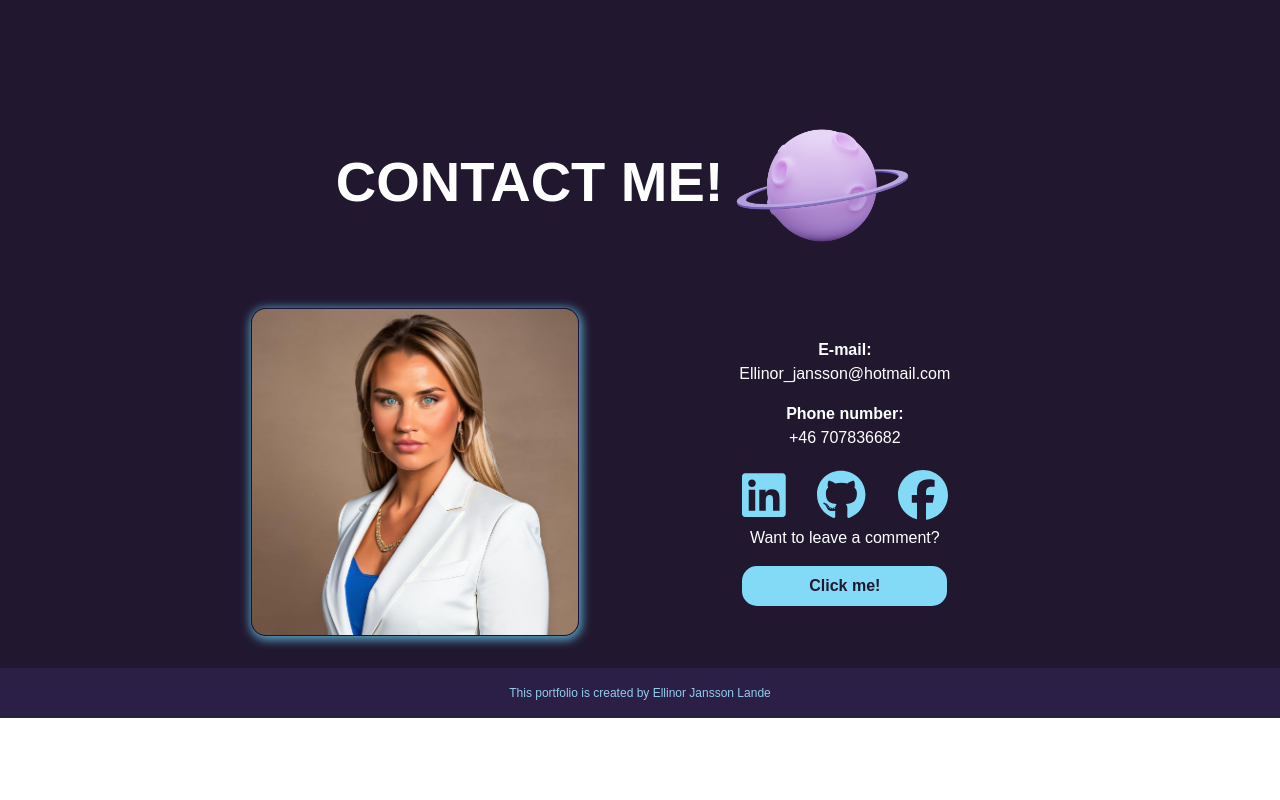
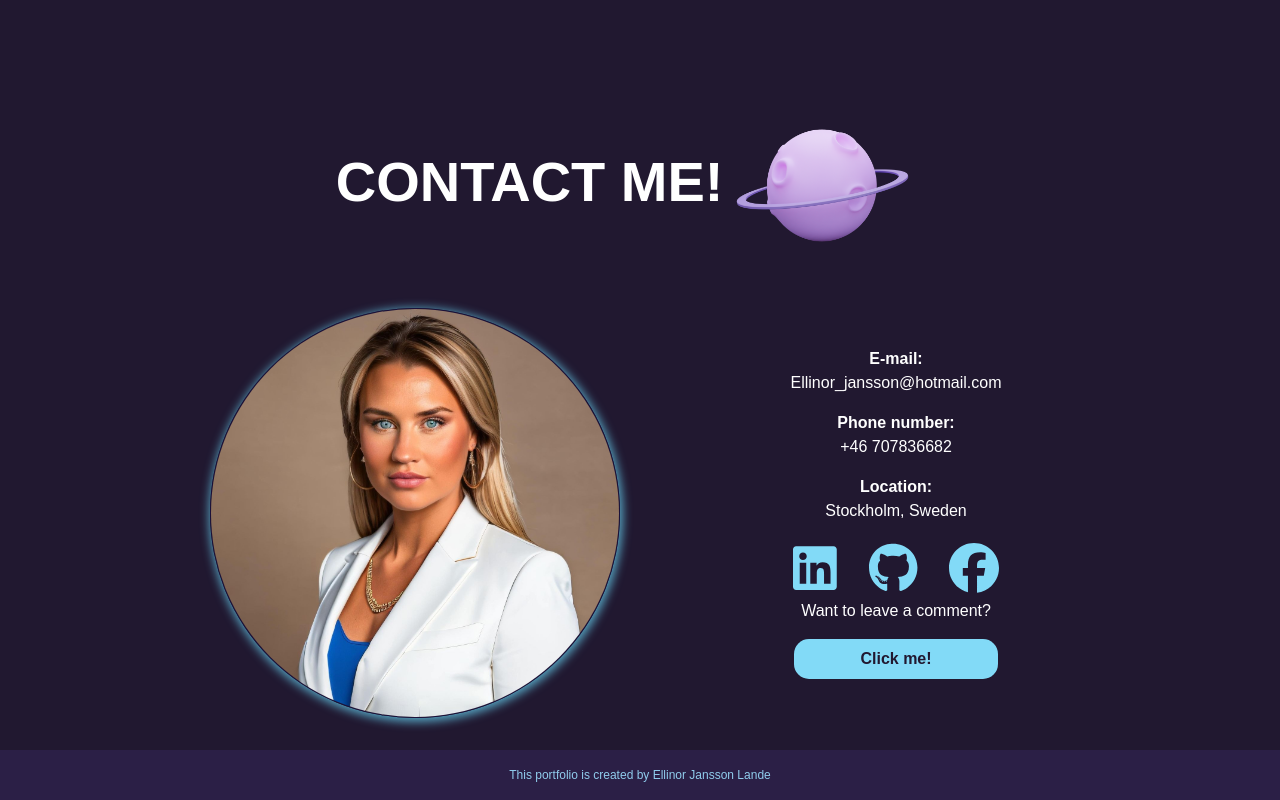
Before and after one commit to ellinorjanssonl/viteportfolio, a React (Vite) app: page / in a window 1280 px wide. Shown: the part 1910-2710 px from the top of the page. Before the commit the page ends 2628 px from the top, so only its background shows below. Built offline with nearby package versions, Linux system fonts and the light colour scheme.

Commit message:
changes img

```diff
--- a/src/components/Contact/Contact.jsx
+++ b/src/components/Contact/Contact.jsx
@@ -67,6 +67,7 @@ return (
                 <div className={styles.contactInfo}>
                   <p><strong>E-mail:</strong> Ellinor_jansson@hotmail.com</p>
                     <p><strong>Phone number:</strong> +46 707836682</p>
+                      <p><strong>Location:</strong> Stockholm, Sweden</p>
 
 
                     <div className={styles.socialMediaLinks}>
--- a/src/components/Contact/Contact.module.css
+++ b/src/components/Contact/Contact.module.css
@@ -83,16 +83,17 @@
 }
 
 .contactInfo {
-  margin-right: 10%; /* Ger lite utrymme mellan elementen */
+  font-size: 1rem; /* Storleken på texten */
+  padding: 0 5%; /* Lägger till lite utrymme runt containeren */
 }
 
 .imagepic img {
   margin-right: 10%;
   border: 1px solid #1b113a; /* Lägger till en ram runt bilden */
   box-shadow: 1px 2px 10px 2px rgba(108, 222, 254, 0.7); /* Lägger till en lätt skugga för djup */
-  width: 80%; /* Gör bilden responsiv inom sin container */
+  width: 100%; /* Gör bilden responsiv inom sin container */
   height: auto; /* Behåller bildens proportioner */
-  border-radius: 15px; /* Rundar hörnen på bilden */
+  border-radius: 50%; /* Rundar hörnen på bilden */
 }
 
 .contactFormContainer {
```
